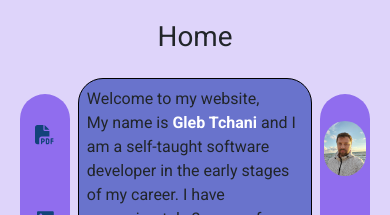
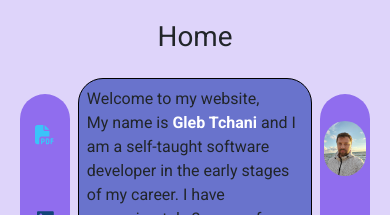
Before and after one commit to GlebTc/Portfolio, a React (Create React App) app: page / in a window 390 px wide. In both pictures the pointer is over the icon 45 px from the left and 134 px from the top of the page. Shown: the top 215 px of the page. Built offline with nearby package versions, Linux system fonts and the light colour scheme.

Commit message:
Added favicon

```diff
--- a/public/index.html
+++ b/public/index.html
@@ -10,7 +10,8 @@
       content="Web site created using create-react-app"
     />
     <script src="https://kit.fontawesome.com/c73bad93b3.js" crossorigin="anonymous"></script>
-    <title>Portfolio</title>
+    <link rel="shortcut icon" type="image/x-icon" href="favicon.ico" />
+    <title>Gleb Tc Portfolio</title>
   </head>
   <body>
     <noscript>You need to enable JavaScript to run this app.</noscript>
--- a/src/sass/components/_navbar.scss
+++ b/src/sass/components/_navbar.scss
@@ -83,6 +83,15 @@
 .fa-phone
 {
     color: var(--Text__Primary)
+}
+
+.fa-file-pdf:hover,
+.fa-linkedin:hover,
+.fa-github:hover,
+.fa-at:hover,
+.fa-phone:hover
+{
+    color: rgba(0, 255, 255, 0.6);
 }
 
 /*--------------------------------MOBILE--------------------------------*/
@@ -175,4 +184,13 @@
     {
         color: var(--Text__Primary)
     }
+
+    .fa-file-pdf:hover,
+    .fa-linkedin:hover,
+    .fa-github:hover,
+    .fa-at:hover,
+    .fa-phone:hover
+    {
+        color: rgba(0, 255, 255, 0.6);
+    }
 }
```
Also changed, not shown: 1 other file (tests, documents, lock files or other folders).
